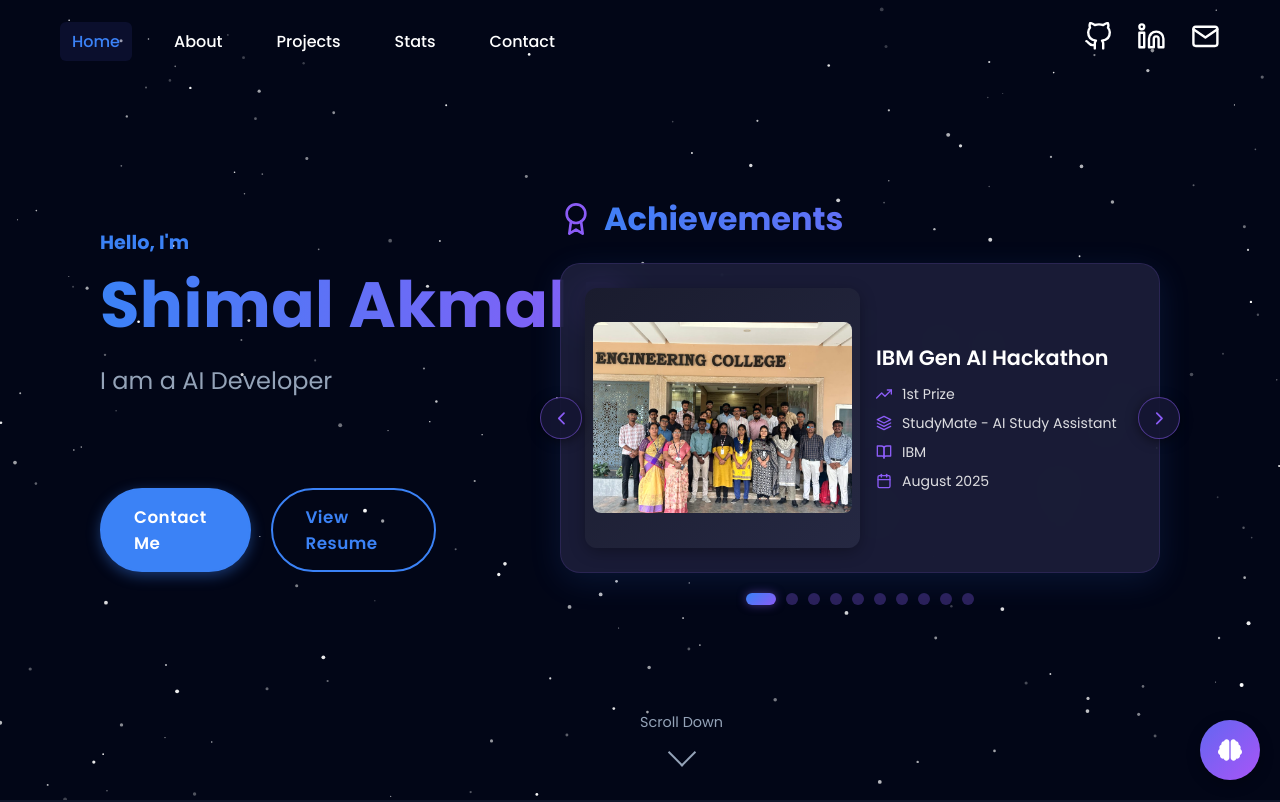
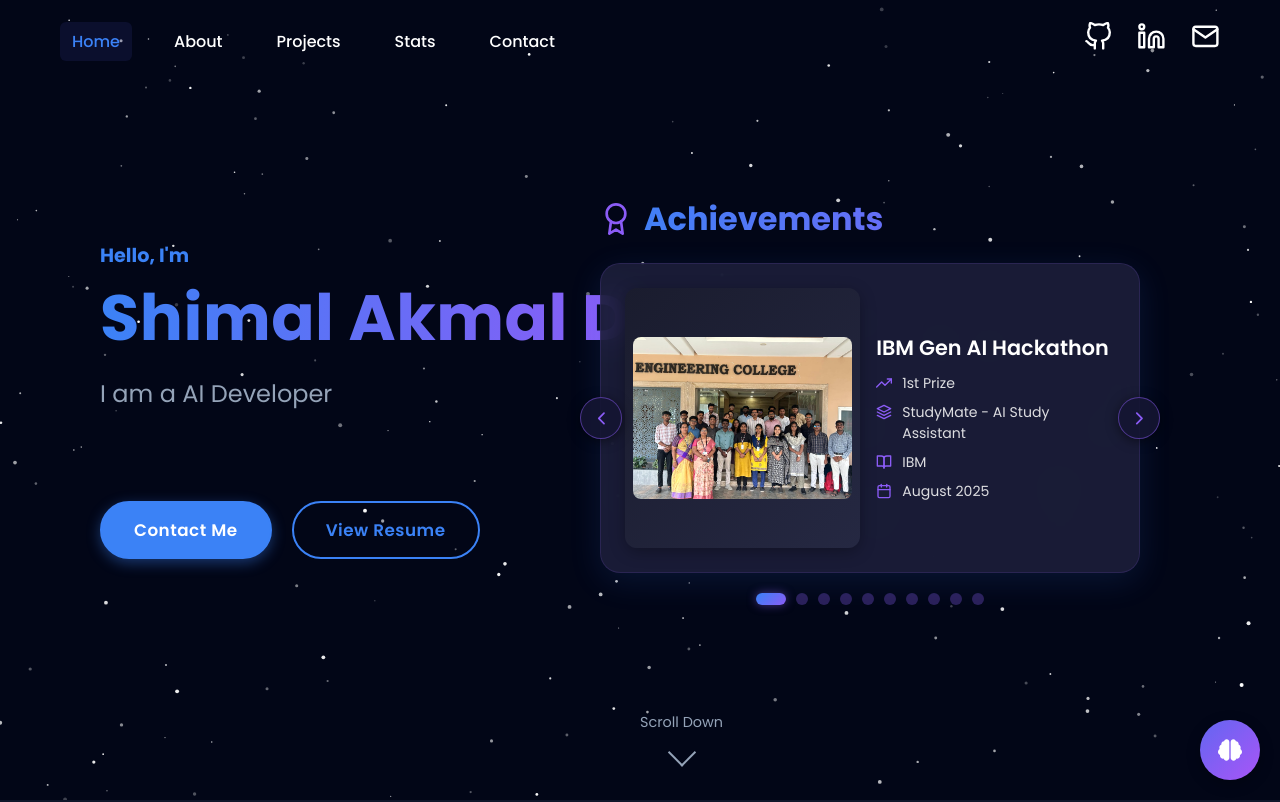
Before and after one commit to Shimal007/portfolio, a React (Vite) app in the folder Client/: page / in a window 1280 px wide. Shown: the top 802 px of the page. Built offline with nearby package versions, Linux system fonts and the light colour scheme.

Commit message:
Update HomePage.css

```diff
--- a/Client/src/Pages/HomePage.css
+++ b/Client/src/Pages/HomePage.css
@@ -20,20 +20,21 @@
   width: 100%;
   max-width: 1400px;
   margin: 0 auto;
-  padding: 0 40px;
+  /* Increased right padding to keep arrow inside viewport */
+  padding: 0 60px 0 40px;
   min-height: calc(100vh - 200px);
-  gap: 64px;
+  gap: 80px;
   box-sizing: border-box;
 }
 
 .home-content {
-  flex: 1;
-  max-width: 600px;
+  /* Fixed width — does NOT shrink below this */
+  flex: 0 0 420px;
+  max-width: 420px;
   display: flex;
   flex-direction: column;
   justify-content: center;
   align-items: flex-start;
-  margin-right: 0;
   min-width: 0;
 }
 
@@ -120,17 +121,16 @@
    ========================================= */
 
 .achievements-slider {
-  flex: 0 0 600px;
-  max-width: 600px;
+  /* Takes all remaining space after .home-content */
+  flex: 1;
   min-width: 0;
-  /* Give room for the -20px arrow overlap on each side */
-  margin-left: 60px;
+  max-width: 660px;
+  /* Extra right margin so the right arrow doesn't clip the viewport edge */
   margin-right: 20px;
   position: relative;
   box-sizing: border-box;
 }
 
-/* No padding — arrows overlay the card edges via absolute positioning */
 .slider-wrapper {
   position: relative;
   width: 100%;
@@ -182,7 +182,7 @@
 }
 
 .achievement-image {
-  flex: 0 0 50%;
+  flex: 0 0 48%;
   height: 260px;
   overflow: hidden;
   border-radius: 12px;
@@ -224,7 +224,6 @@
   display: flex;
   flex-direction: column;
   justify-content: center;
-  /* KEY FIX: allow this column to shrink and wrap text properly */
   min-width: 0;
   overflow: hidden;
 }
@@ -235,7 +234,6 @@
   color: #fff;
   margin-bottom: 12px;
   line-height: 1.3;
-  /* Allow wrapping — never clip the title */
   white-space: normal;
   word-break: break-word;
 }
@@ -252,7 +250,6 @@
   gap: 10px;
   color: rgba(255, 255, 255, 0.85);
   font-size: 0.88rem;
-  /* Allow wrapping so long college names never get cut */
   white-space: normal;
   word-break: break-word;
   overflow: visible;
@@ -262,12 +259,11 @@
   color: #8b5cf6;
   font-size: 1rem;
   flex-shrink: 0;
-  /* Align icon with first line when text wraps */
   margin-top: 2px;
 }
 
 /* =========================================
-   Arrows — overlap card edges, stay inside viewport
+   Arrows
    ========================================= */
 
 .slider-arrow {
@@ -297,7 +293,6 @@
   transform: translateY(-50%) scale(1.1);
 }
 
-/* Sit half-outside the card but well inside the page */
 .slider-arrow-left {
   left: -20px;
 }
@@ -379,15 +374,14 @@
   }
 
   .home-content {
+    flex: none;
+    max-width: 100%;
     align-items: center;
-    max-width: 100%;
-    margin-right: 0;
   }
 
   .achievements-slider {
     width: 100%;
     max-width: 600px;
-    flex: none;
     margin: 0 auto;
   }
 }
@@ -451,7 +445,6 @@
     text-align: left;
   }
 
-  /* Hide arrows on mobile — swipe/dots only */
   .slider-arrow {
     display: none !important;
   }
```
